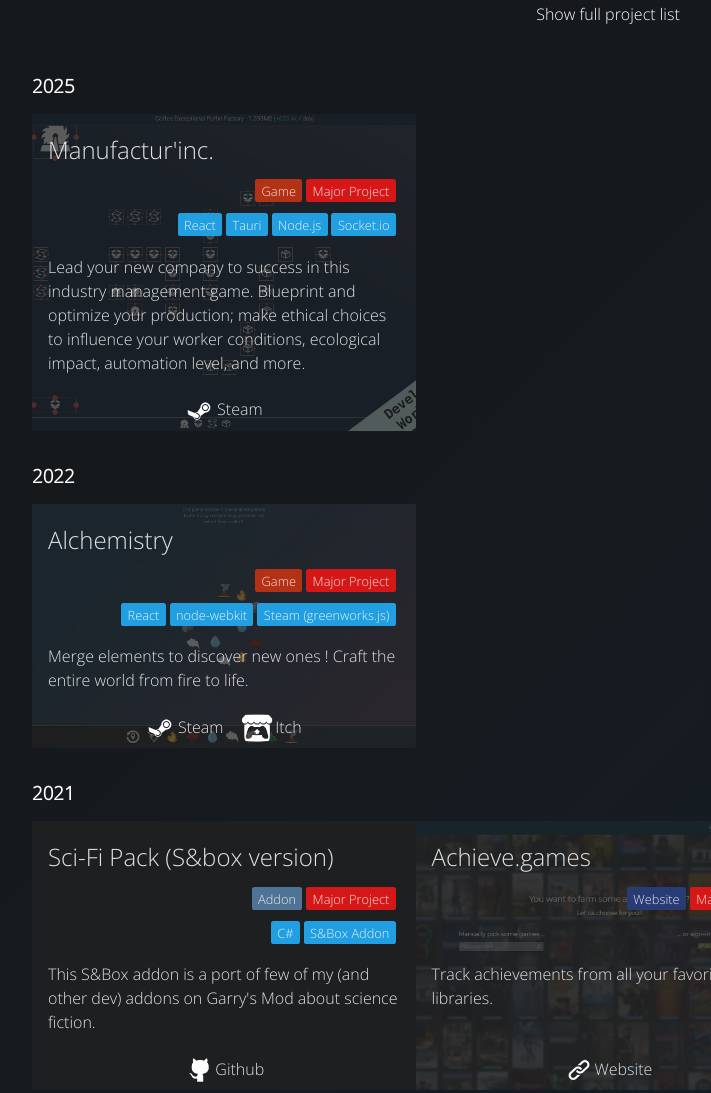
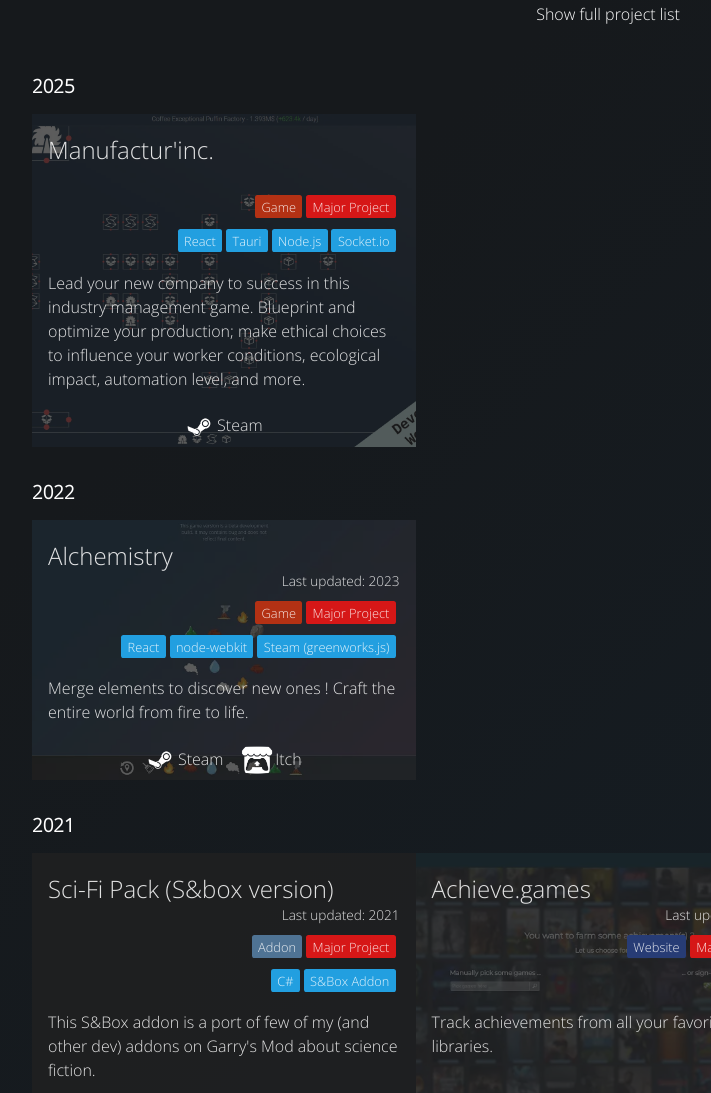
Before and after one commit to Elanis/portfolio, an Astro site: page / in a window 1280 px wide. Shown: the part 660-1753 px from the top of the page, without its empty margins (32-743 px from the left). Built offline with nearby package versions, Linux system fonts and the light colour scheme; Astro itself is replaced by a stand-in of ours.

Commit message:
Add last updated field

```diff
--- a/src/components/ProjectsItem/index.css
+++ b/src/components/ProjectsItem/index.css
@@ -16,9 +16,16 @@
 
 .project-item-title {
 	display: block;
-	margin-bottom: 1rem;
+	margin-bottom: 2rem;
 
 	font-size: 1.5em;
+}
+
+.project-item-lastUpdate {
+	position: absolute;
+	top: 3.1rem;
+	right: 1rem;
+	font-size: 0.85rem;
 }
 
 .project-item-opacityBg {
--- a/src/components/ProjectsItem/index.jsx
+++ b/src/components/ProjectsItem/index.jsx
@@ -10,6 +10,7 @@ export default function ProjectsItem(props) {
 			<div className="project-item-opacityBg">
 				<a className="projects-item-bgLink" href={project.links[0].url}>
 					<span className="project-item-title">{project.title}</span>
+					{project.dates.updated !== project.dates['first-release'] && <span className="project-item-lastUpdate">Last updated: {new Date(project.dates.updated).getFullYear()}</span>}
 					<div className="project-item-tags">
 						{project.tags.map((tag) =>
 							<span key={tag} className={'project-item-' + tag.toLowerCase()}>{tag}</span>
```
